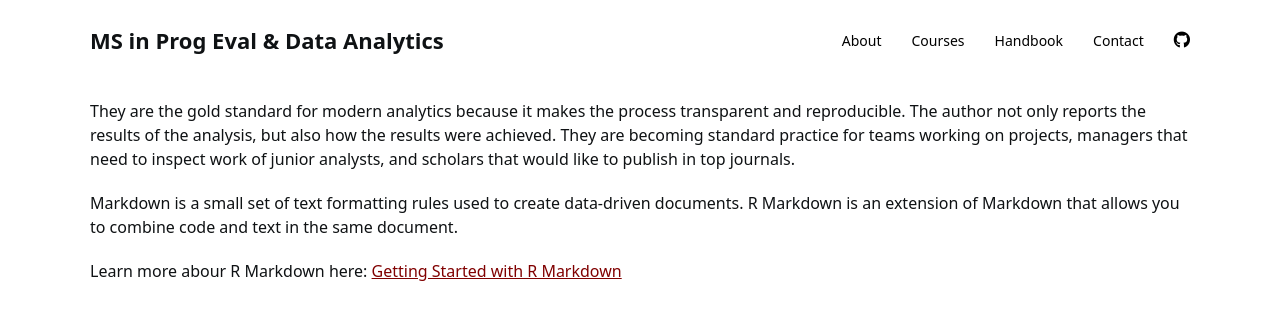
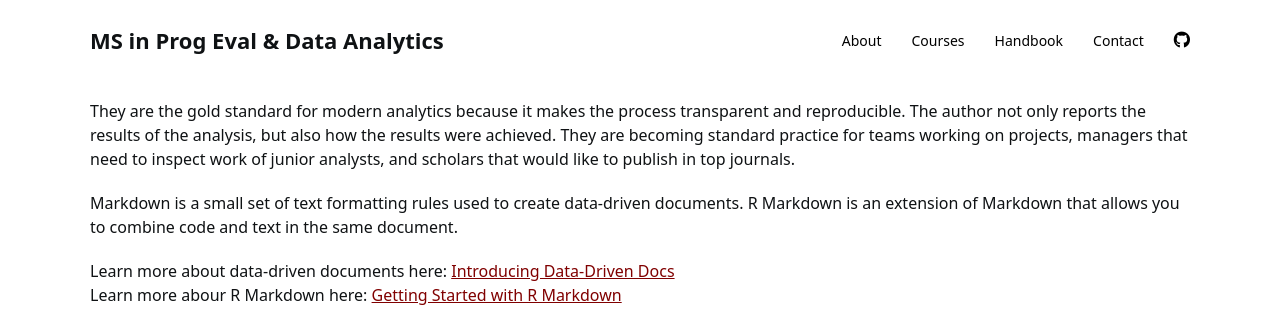
Before and after one commit to DS4PS/ms-prog-eval-data-analytics, a Jekyll site: the page built from orientation.md, in a window 1280 px wide and 900 px high, scrolled down 2877 px, cut to the strip 0-323 px from the top of the window. Built offline with Jekyll 4.4.1, drawn with Linux system fonts in a browser that asks for light colours; nearby versions of some CDN libraries; a style sheet for code colours, icons or effects is not loaded.

Commit message:
Update orientation.md

```diff
--- a/orientation.md
+++ b/orientation.md
@@ -93,6 +93,7 @@ They are the gold standard for modern analytics because it makes the process tra
 
 Markdown is a small set of text formatting rules used to create data-driven documents. R Markdown is an extension of Markdown that allows you to combine code and text in the same document.
 
+Learn more about data-driven documents here: [Introducing Data-Driven Docs](https://ds4ps.org/docs/)
 Learn more abour R Markdown here: [Getting Started with R Markdown](https://rmarkdown.rstudio.com/lesson-1.html)
 
 <br>
```
